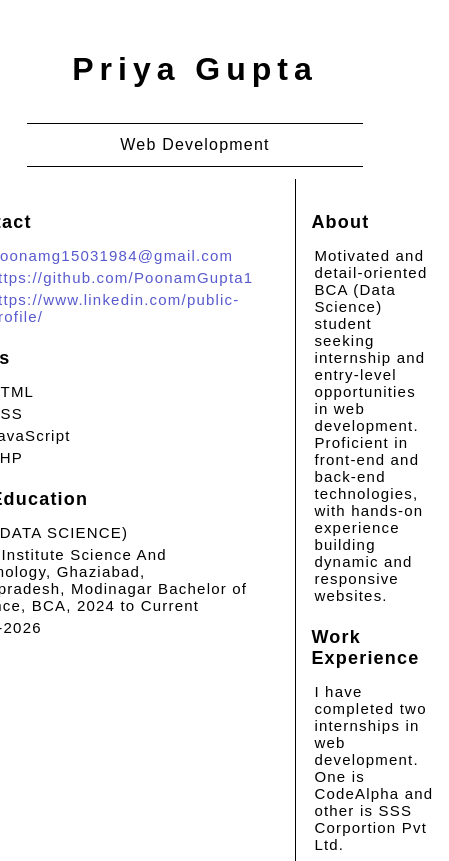
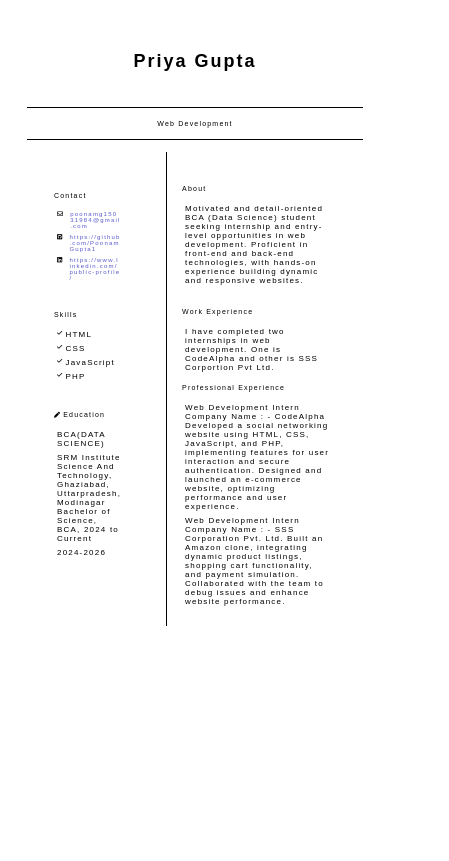
Before and after one commit to PoonamGupta1/resume, a plain HTML site: page index.html in a window 390 px wide. Shown: the top 861 px of the page, 449 px wide, since content can reach past the window. Drawn offline with Linux system fonts and the light colour scheme.

Commit message:
style2.css

```diff
--- a/style2.css
+++ b/style2.css
@@ -80,3 +80,89 @@ ol li {
     border-left: 1px solid black;
     padding: 15px;
 }
+
+    @media screen and (min-width : 50px )and (max-width:600px) {
+
+    body {
+        font-family: Arial, Helvetica, sans-serif;
+        font-size: 7px;
+    }
+
+    h1{
+        letter-spacing: 2px;
+        font-size: 18px;
+        text-align: center;
+        font-weight: 600;
+    }
+    ol{
+        list-style: none;
+    }
+
+    .title {
+        text-align: center;
+        border-top : 1px solid black;
+        border-bottom : 1px solid black;
+    }
+    .container {
+        display: flex;
+    }
+
+    .container-first {
+        height: 100%;
+        width:130px;
+        display: flex;
+        /* align-items: center; */
+        flex-direction: column;
+    }
+
+    li {
+        /* display: flex; */
+        /* padding-left: 3px; */
+        /* padding-bottom: 5px; */
+        margin-right:3px;
+        font-weight: 300;
+    }
+
+    i {
+        font-size: 6px;
+        margin-right:2px;
+    }
+    a {
+        margin-left: 4px;
+        font-size: 6px;
+        line-break: anywhere;
+        text-decoration:  none;
+        color: rgba(29, 31, 187, 0.74);
+    }
+    ol .first {
+        font-size: 6px;
+        font-weight: 300;
+    }
+    .container-first ol {
+        font-size: 5px;
+        font-weight: 300;
+    }
+    ol p {
+        font-size: 7px;
+        font-weight: bold;
+        padding-bottom: 12px;
+        font-weight: 300;
+    }
+
+    ol li {
+        font-size: 8px;
+        font-weight: 300;
+    }
+
+    .container-second {
+        border-left: 1px solid black;
+        font-weight: 300;
+    }
+
+    .container-first .third {
+        font-size: 7px;
+        font-weight: 300;
+    }
+
+
+}
```
